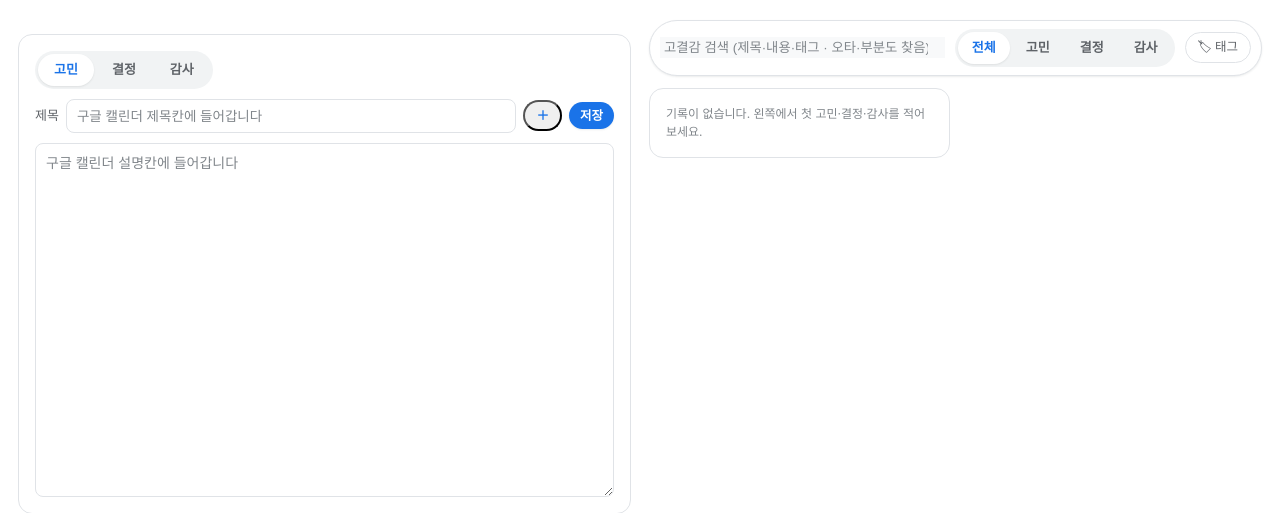
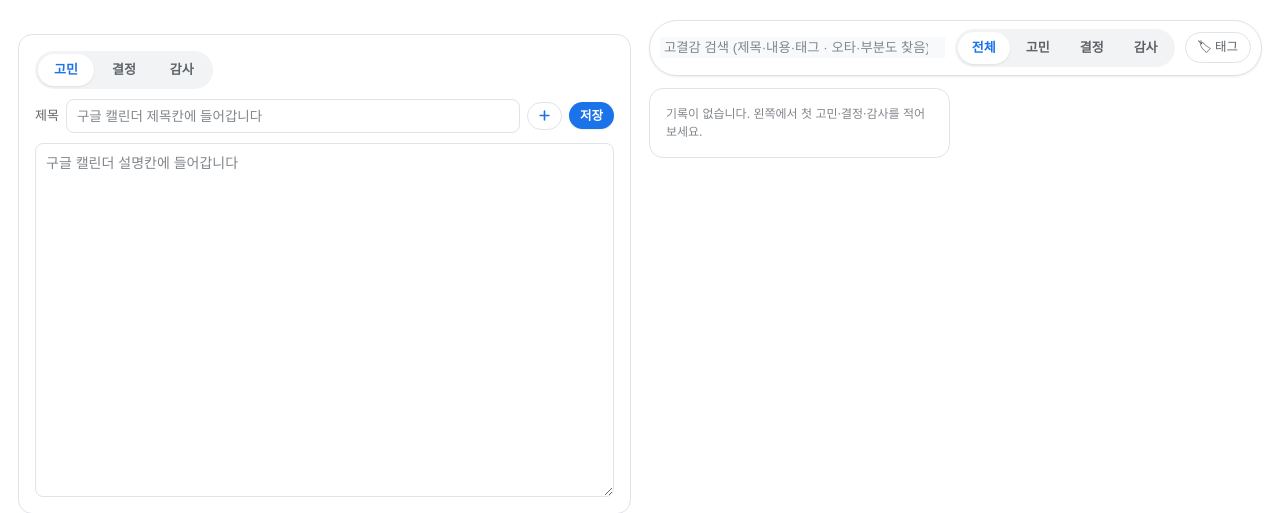
Before and after one commit to makitjung/6block, a FastAPI app: page /reflect in a window 1280 px wide. Shown: the part 62-575 px from the top of the page. Run offline with FastAPI, Linux system fonts and the light colour scheme; data that the repository does not hold is empty.

Commit message:
고결감 제목 행의 ＋ 와 ⟳ 를 제대로 된 아이콘 단추로 세운다
두 단추가 브라우저 기본 회색 단추 그대로 떠 있었다(배경 #efefef, 검은 테두리). 이
파일의 `button` 기본 스타일이 글꼴과 커서만 정하는데 그 둘은 색을 입는 클래스가
없었다. ⟳ 는 예전부터 그랬고 ＋ 는 어제 그렇게 들어갔다. 높이도 옆의 저장보다 4px
높아 한 줄에서 눈높이가 어긋났다.

흰 바탕에 옅은 테두리로 세우고 높이를 저장(.primary-btn)과 28px 로 맞췄다 — 형제
단추는 같은 크기다.

글자(＋ ⟳) 대신 svg 를 쓴다. 그 두 글자는 글꼴마다 굵기와 세로 위치가 달라 옆 단추와
눈높이가 어긋난다. Record 고결감 탭도 같은 도안으로 함께 고쳤다.

색은 규칙 그대로다. ＋ 는 파랑(추가), ⟳ 는 --text-muted 다 — 가져오기는 더하는 것도
지우는 것도 아니다. 붙여 둔 것이 있으면 ＋ 만 --accent-soft 로 찬다.

확인 — ＋·⟳·저장이 모두 28px, ＋ 는 #1a73e8, ⟳ 는 #5f6368, 태그와 날짜를 넣으면
＋ 가 84px 로 넓어지며 '2 · 10/01' 을 단다. 전체 1689 passed.

Co-Authored-By: Claude Opus 5 <noreply@anthropic.com>

```diff
--- a/app/static/style.css
+++ b/app/static/style.css
@@ -1223,16 +1223,28 @@ textarea::placeholder, input::placeholder { color: var(--text-subtle); }
 /* 캡션 행 안에 선 형제 버튼은 행 높이를 넘기지 않게 같은 크기로 맞춘다 */
 .rf-mini { padding: 5px 11px; font-size: 12.5px; border-radius: var(--r-pill); line-height: 1.4;
     flex: none; cursor: pointer; }
-#rf-sync-now { font-size: 14px; padding: 4px 9px; }   /* 글자 없는 아이콘이라 조금 크게 */
+/* 제목 행의 아이콘 단추 둘(＋ 태그·다시 볼 날, ⟳ 지금 가져오기).
+
+   `button` 기본 스타일이 글꼴과 커서만 정해서, 색을 입는 클래스가 없는 이 둘은
+   브라우저 기본 회색 단추 그대로 떴다(2026-08-19 사용자 지적 — 배경 #efefef 에 검은
+   테두리, 높이도 옆의 저장보다 4px 높았다). 흰 바탕에 옅은 테두리로 세우고 높이를
+   저장(.primary-btn)과 맞춘다.
+
+   글자(＋ ⟳) 대신 svg 를 쓴다. 그 두 글자는 글꼴마다 굵기와 세로 위치가 달라 옆
+   단추와 눈높이가 어긋난다. Record 고결감 탭도 같은 도안을 쓴다. */
+.rf-ico { display: inline-flex; align-items: center; justify-content: center; gap: 4px;
+    height: 28px; padding: 0 9px; border-radius: var(--r-pill);
+    background: var(--surface); border: 1px solid var(--border); color: var(--text-muted); }
+.rf-ico svg { width: 15px; height: 15px; flex: none; }
+.rf-ico:hover { border-color: var(--border-strong); color: var(--text); background: var(--surface-2); }
 /* 태그·다시 볼 날을 여는 ＋(2026-08-19 사용자 요청). 내용 캡션 행을 걷고 그 두 칸을
    창으로 옮겼다. 붙여 둔 것이 있으면 여기에 개수·날짜가 붙는다 — 접힌 칸은 무엇을
    달아 뒀는지 화면에 안 남는다.
    색은 파랑이다. 붉은색은 삭제, 파란색은 추가·저장이다(모든 프로그램 공통 규칙). */
-.rf-x { display: inline-flex; align-items: center; gap: 3px; font-weight: 700;
-    color: var(--accent); }
+.rf-x { color: var(--accent); }
 .rf-x:hover { color: var(--accent-deep); border-color: var(--accent); background: var(--accent-soft); }
 .rf-x.on { background: var(--accent-soft); border-color: var(--accent); color: var(--accent-soft-text); }
-.rf-x-n { font-size: 11px; font-weight: 600; letter-spacing: -.2px; }
+.rf-x-n { font-size: 11px; font-weight: 700; letter-spacing: -.2px; }
 .rf-x-n[hidden] { display: none; }
 /* 창은 두 줄뿐이다. 수정창(960px)만큼 넓힐 이유가 없다. .rf-modal-box 의 width 가
    이 파일 아래쪽에 적혀 있어 같은 무게로는 그쪽이 이긴다 — id 로 무게를 올린다. */
--- a/app/templates/reflect.html
+++ b/app/templates/reflect.html
@@ -22,9 +22,9 @@
                 {# 태그·다시 볼 날. Record 고결감 탭과 같은 ＋ 다(2026-08-19 사용자 요청) —
                    같은 일을 하는 칸이 프로그램마다 다르게 생기면 어느 쪽에서 뭘 할 수
                    있는지 외워야 한다. 내용 캡션 행을 통째로 걷어 내용칸을 길게 썼다. #}
-                <button type="button" id="rf-extra-btn" class="rf-mini rf-x" title="태그 · 다시 볼 날 붙이기">＋<span class="rf-x-n" id="rf-extra-n" hidden></span></button>
+                <button type="button" id="rf-extra-btn" class="rf-mini rf-ico rf-x" title="태그 · 다시 볼 날 붙이기" aria-label="태그와 다시 볼 날"><svg viewBox="0 0 24 24" fill="none" stroke="currentColor" stroke-width="2.6" stroke-linecap="round" aria-hidden="true"><path d="M12 5v14M5 12h14"/></svg><span class="rf-x-n" id="rf-extra-n" hidden></span></button>
                 {% if gcal_write_on %}
-                <button type="button" id="rf-sync-now" class="rf-mini" title="구글 캘린더에서 지금 가져오기" aria-label="지금 동기화">⟳</button>
+                <button type="button" id="rf-sync-now" class="rf-mini rf-ico" title="구글 캘린더에서 지금 가져오기" aria-label="지금 동기화"><svg viewBox="0 0 24 24" fill="none" stroke="currentColor" stroke-width="2.2" stroke-linecap="round" stroke-linejoin="round" aria-hidden="true"><polyline points="23 4 23 10 17 10"/><path d="M20.49 15a9 9 0 1 1-2.12-9.36L23 10"/></svg></button>
                 {% endif %}
                 <button type="button" id="rf-add" class="rf-mini primary-btn">저장</button>
             </div>
```
